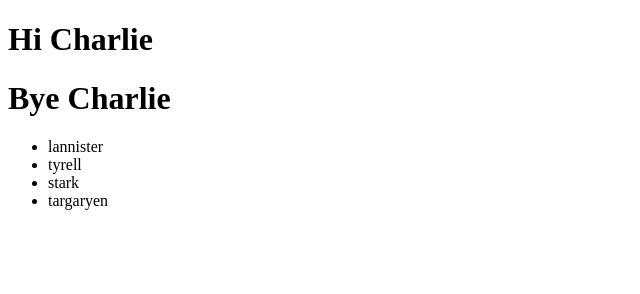
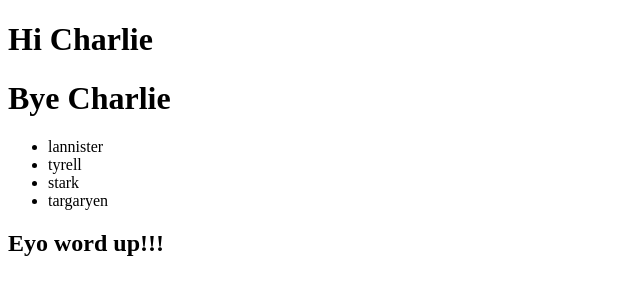
Before and after one commit to ga-chicago/git-demo-2, a plain HTML site: page index.html in a window 1280 px wide. Shown: the whole page, without its empty margins (0-640 px from the left). Drawn offline with Linux system fonts and the light colour scheme.

Commit message:
eyoooo word up

```diff
--- a/index.html
+++ b/index.html
@@ -16,5 +16,6 @@
     <li>stark</li>
     <li>targaryen</li>
   </ul>
+  <h2>Eyo word up!!!</h2>
 </body>
 </html>
```
